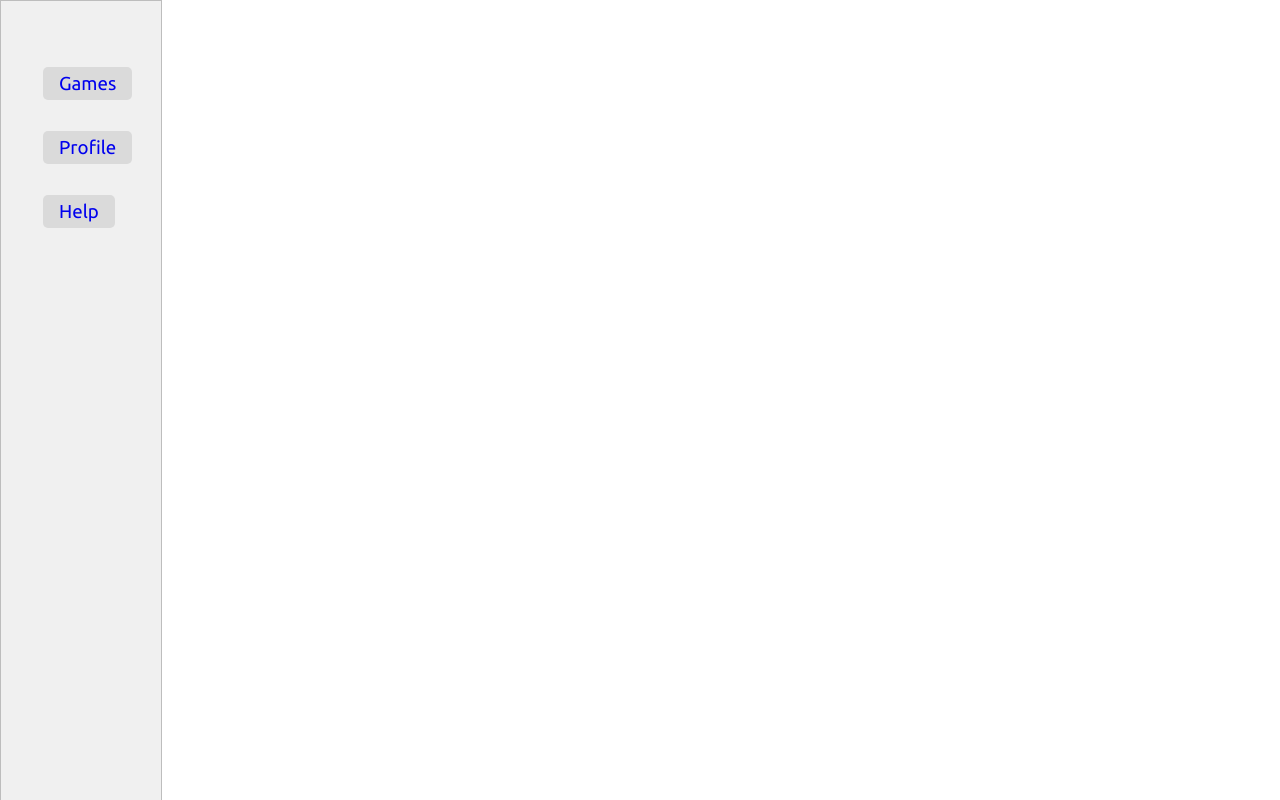
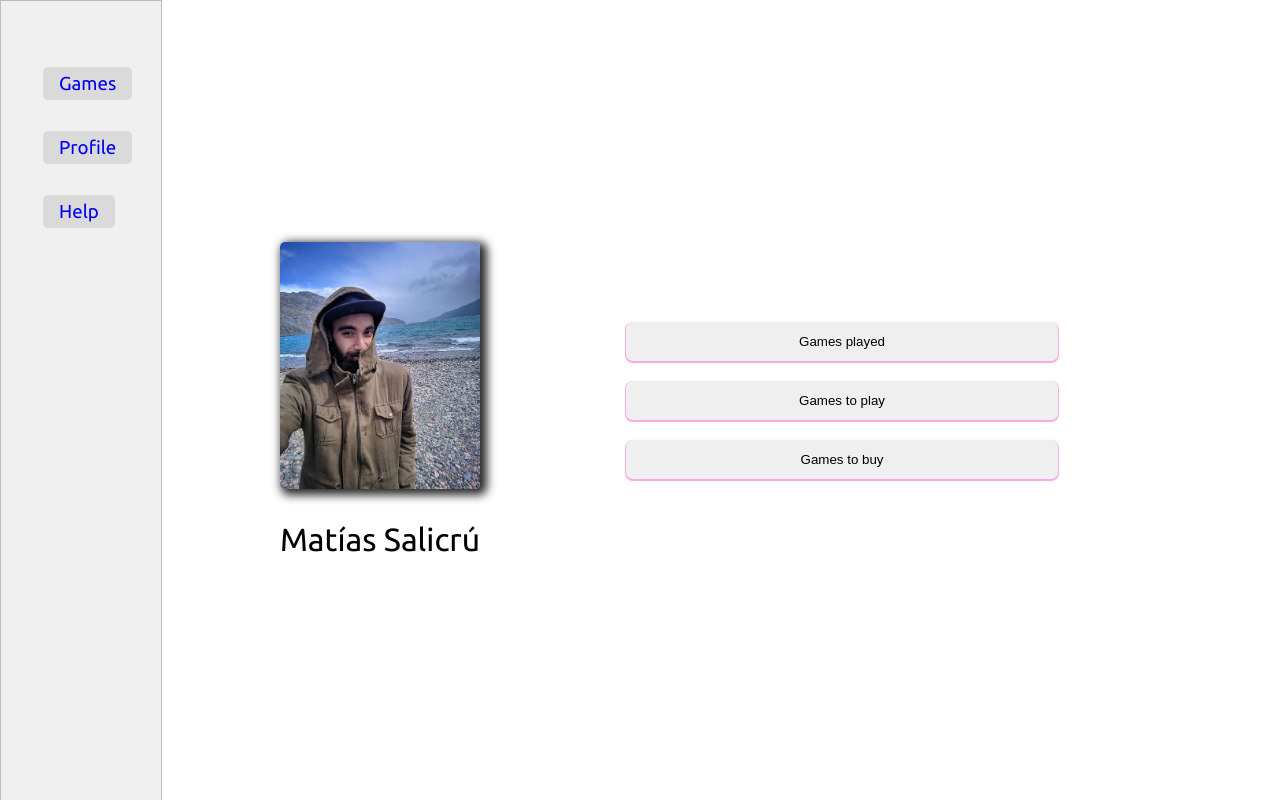
Before and after one commit to matiassalicru/games-project, a React (Create React App) app: page /profile in a window 1280 px wide. Built offline with nearby package versions, Linux system fonts and the light colour scheme.

Commit message:
Masonry layout and profile component

```diff
--- a/src/App.js
+++ b/src/App.js
@@ -3,6 +3,7 @@ import { Sidebar } from './components/Sidebar';
 import { Home } from './pages/Home';
 import {BrowserRouter as Router, Switch, Route} from 'react-router-dom';
 import { Game } from './pages/Game';
+import { Profile } from './pages/Profile';
 
 export const App = () => {
   return (
@@ -12,6 +13,7 @@ export const App = () => {
           <Switch>
             <Route exact path='/' component={Home}/>
             <Route exact path='/games/:game' component={Game}/>
+            <Route exact path='/profile' component={Profile}/>
           </Switch>
         </Router>
     </div>
--- a/src/components/GamePin.js
+++ b/src/components/GamePin.js
@@ -11,9 +11,9 @@ export const GamePin = ({ game }) => {
     }
 
     return (
-        <div className="gamepin__main" onClick={linkToGame}>
-            <img className='gamepin__img' src={game.background_image} alt="thumbnail" />
-            <h3 className="gamepin__title">{game.name}</h3>
-        </div>
+    <div className='gamepin__main'>
+        <img onClick={linkToGame} className='gamepin__img' src={game.background_image} alt="thumbnail" />
+        <h3 className='gamepin__title'>{game.name}</h3>
+    </div>
     )
 }
--- a/src/components/Grid.js
+++ b/src/components/Grid.js
@@ -1,29 +1,32 @@
 import React, { useEffect, useState } from 'react'
 import { GamePin } from './GamePin';
+import Loading from './Loading';
 
 export const Grid = () => {
-    const [games, setGames] = useState([{ title: 'game1' }, { title: 'game2' }, { title: 'game3' }, { title: 'game4' }])
+    const [games, setGames] = useState([])
+    const [loading, setLoading] = useState(false)
 
     useEffect(() => {
+        setLoading(true);
         fetch('https://games-library-backend.herokuapp.com/games')
             .then(res => res.json())
             .then(data => {
                 setGames(data)
+                setLoading(false)
             });
     }, [])
-
-
-
-
 
     return (
         <section className='grid__main'>
             {
-                games.map((game, i) => {
-                    return (
-                        <GamePin key={i} game={game} />
+                !loading ?
+                    games.map((game, i) => {
+                        return (
+                            <GamePin key={i} game={game} />
+                        )
+                    }) : (
+                        <Loading />
                     )
-                })
             }
         </section>
     )
--- /dev/null
+++ b/src/components/Loading.js
@@ -0,0 +1,65 @@
+import * as React from "react"
+
+function SvgComponent(props) {
+    return (
+        <div className='loading'>
+            <svg
+                width={44}
+                height={44}
+                viewBox="0 0 44 44"
+                xmlns="http://www.w3.org/2000/svg"
+                stroke="#000"
+                {...props}
+            >
+                <g fill="none" fillRule="evenodd" strokeWidth={2}>
+                    <circle cx={22} cy={22} r={1}>
+                        <animate
+                            attributeName="r"
+                            begin="0s"
+                            dur="1.8s"
+                            values="1; 20"
+                            calcMode="spline"
+                            keyTimes="0; 1"
+                            keySplines="0.165, 0.84, 0.44, 1"
+                            repeatCount="indefinite"
+                        />
+                        <animate
+                            attributeName="stroke-opacity"
+                            begin="0s"
+                            dur="1.8s"
+                            values="1; 0"
+                            calcMode="spline"
+                            keyTimes="0; 1"
+                            keySplines="0.3, 0.61, 0.355, 1"
+                            repeatCount="indefinite"
+                        />
+                    </circle>
+                    <circle cx={22} cy={22} r={1}>
+                        <animate
+                            attributeName="r"
+                            begin="-0.9s"
+                            dur="1.8s"
+                            values="1; 20"
+                            calcMode="spline"
+                            keyTimes="0; 1"
+                            keySplines="0.165, 0.84, 0.44, 1"
+                            repeatCount="indefinite"
+                        />
+                        <animate
+                            attributeName="stroke-opacity"
+                            begin="-0.9s"
+                            dur="1.8s"
+                            values="1; 0"
+                            calcMode="spline"
+                            keyTimes="0; 1"
+                            keySplines="0.3, 0.61, 0.355, 1"
+                            repeatCount="indefinite"
+                        />
+                    </circle>
+                </g>
+            </svg>
+        </div>
+    )
+}
+
+export default SvgComponent
--- a/src/pages/Game.js
+++ b/src/pages/Game.js
@@ -1,19 +1,29 @@
-import React, { useEffect, useState } from 'react'
-import { useParams } from 'react-router'
+import React, { useEffect, useState } from 'react';
+import { useParams } from 'react-router';
+import Loading from '../components/Loading';
 
 export const Game = () => {
     const [gameDetails, setGameDetails] = useState({})
+    const [loading, setLoading] = useState(false)
+
 
     const gameID = useParams();
 
     useEffect(() => {
+        setLoading(true)
         fetch(`https://games-library-backend.herokuapp.com/game/${gameID.game}`)
             .then(res => res.json())
-            .then(data => setGameDetails(data))
+            .then(data => {
+                setGameDetails(data)
+                setLoading(false)
+            })
 
     }, [gameID])
 
     return (
+        <>
+            {
+                !loading ? (
                     <div className='game__main'>
                         <header>
                             <img className="game__header" src={gameDetails.background_image_additional} alt="header of the game" />
@@ -25,6 +35,12 @@ export const Game = () => {
                             </div>
                             <p className='game__description_text' dangerouslySetInnerHTML={{ __html: gameDetails.description }} />
                         </article>
+                    </div>) : (
+                    <div className='game__main'>
+                        <Loading/>
                     </div>
                 )
             }
+        </>
+    )
+}
--- /dev/null
+++ b/src/pages/Profile.js
@@ -0,0 +1,32 @@
+import React from 'react'
+import profile from '../Assets/profile.png'
+
+export const Profile = () => {
+    return (
+        <div className='profile__main'>
+            <header className='profile__header'>
+                <div className='profile__description_cover'>
+                    <img className='profile__cover' src={profile} alt="profile" />
+                    <h1 className='profile__name'>Matías Salicrú</h1>
+                </div>
+                <ul className='profile__list'>
+                    <li className='profile__list_item'>
+                        <button className='btn'>
+                            Games played
+                        </button>
+                    </li>
+                    <li className='profile__list_item'>
+                        <button className='btn'>
+                            Games to play
+                        </button>
+                    </li>
+                    <li className='profile__list_item'>
+                        <button className='btn'>
+                            Games to buy
+                        </button>
+                    </li>
+                </ul>
+            </header>
+        </div>
+    )
+}
--- a/src/styles/base/_base.scss
+++ b/src/styles/base/_base.scss
@@ -27,7 +27,7 @@ a {
     padding: 12px 15px;
     border: 1px solid $color-primary;
     border: none;
-    box-shadow: 1px 1px 4px 2px $color-primary;
+    box-shadow: 0px 1px 1px 1px $color-primary;
     border-radius: 7px;
     cursor: pointer;
     margin: 10px;
@@ -45,3 +45,11 @@ a {
         cursor: unset;
     }
 }
+
+.loading {
+    display: flex;
+    flex-direction: column;
+    justify-content: center;
+    align-items: center;
+    height: 100vh;
+}
--- a/src/styles/components/_gamepin.scss
+++ b/src/styles/components/_gamepin.scss
@@ -1,35 +1,25 @@
-.gamepin__main {
-    align-items: center;
+.gamepin__main{
+    position: relative;
+}
+
+.gamepin__img {
+    width: 100%;
+    cursor: pointer;
+    transition: 0.2s all;
     border-radius: 5px;
-    border: 1px solid $black;
-    cursor: pointer;
-    display: flex;
-    flex-direction: column;
-    height: 200px;
-    justify-content: space-around;
-    margin: 5px;
-    padding: 10px;
-    transition: 0.2s all;
-    width: 300px;
-    background-color: $white;
-
-    .gamepin__img {
-        max-width: 250px;
-        max-height: 160px;
-        min-height: fit-content;
-    }
-
-    .gamepin__title {
-        // position: absolute;
-        font-size: 1.2em;
-        color: $black;
-        text-align: center;
-        text-transform: capitalize;
-        // bottom: 1em;
-    }
+    position: relative;
 
     &:hover {
         box-shadow: 2px 2px 5px $color_primary;
-        transform: scale(1.1);
+        transform: scale(1.02);
     }
 }
+
+.gamepin__title{
+    position: absolute;
+    color: $white;
+    bottom: 20px;
+    left: 10%;
+    text-shadow: 2px 2px $black;;
+
+}
--- a/src/styles/components/_grid.scss
+++ b/src/styles/components/_grid.scss
@@ -1,8 +1,7 @@
 .grid__main {
-    margin: auto;
-    display: flex;
-    flex-wrap: wrap;
-    justify-content: center;
-    // border: 1px solid red;
-    margin: 0 3em;
+    column-count: 3;
+    // column-width: 100px;
+    column-gap: 15px;
+    margin: 0 2em;
+    max-width: 80%;
 }
--- /dev/null
+++ b/src/styles/components/_profile.scss
@@ -0,0 +1,46 @@
+.profile__main {
+    display: flex;
+    flex-direction: column;
+    justify-content: center;
+    margin-left: 6em;
+    padding: 1em 3em;
+    box-sizing: border-box;
+    height: 100vh;
+
+    .profile__header {
+        display: flex;
+        justify-content: space-evenly;
+        align-items: center;
+
+        .profile__description_cover {
+            display: flex;
+            flex-direction: column;
+            align-items: center;
+
+            .profile__cover {
+                box-shadow: 4px 3px 10px 3px $black;
+                border-radius: 5px;
+                max-width: 200px;
+            }
+
+            .profile__name {
+                margin-top: 1em;
+                font-size: 2em;
+                font-weight: 400;
+            }
+        }
+
+        .profile__list {
+            list-style: none;
+
+            .profile__list_item {
+                font-size: 1.5em;
+                width: 20em;
+
+                button {
+                    width: 90%;
+                }
+            }
+        }
+    }
+}
--- a/src/styles/style.scss
+++ b/src/styles/style.scss
@@ -8,3 +8,4 @@
 @import './components/home';
 @import './components/searchbar';
 @import './components/game';
+@import './components/profile';
```
Also changed, not shown: src/Assets/profile.png (added). Lines whose indentation alone changed are shown as unchanged.
